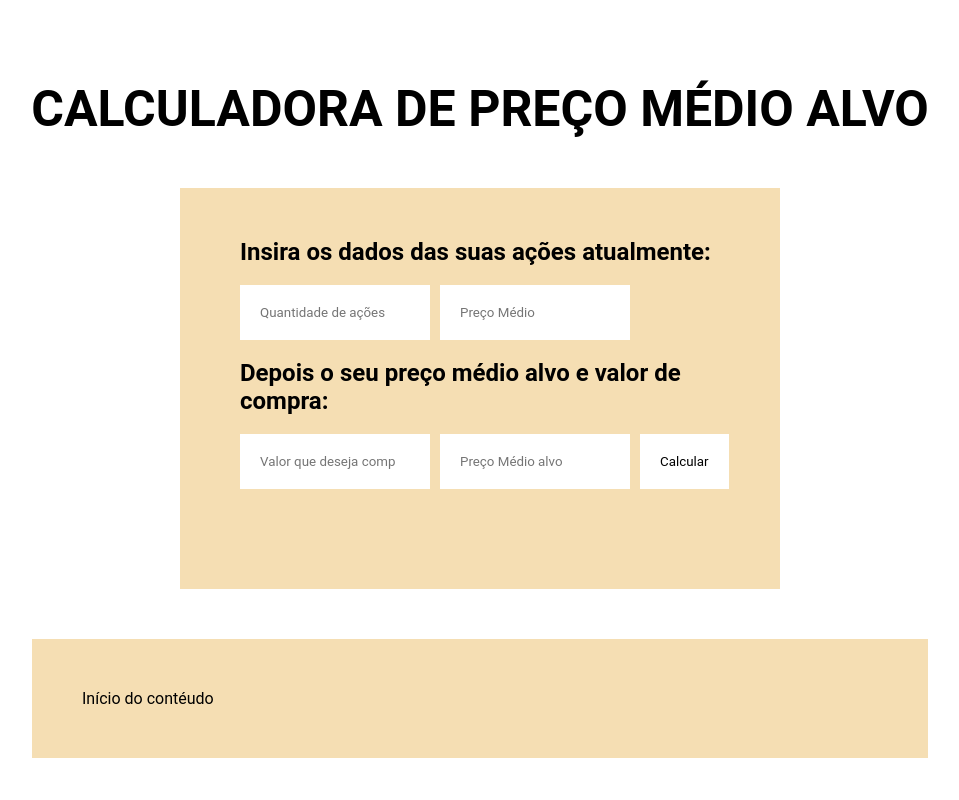
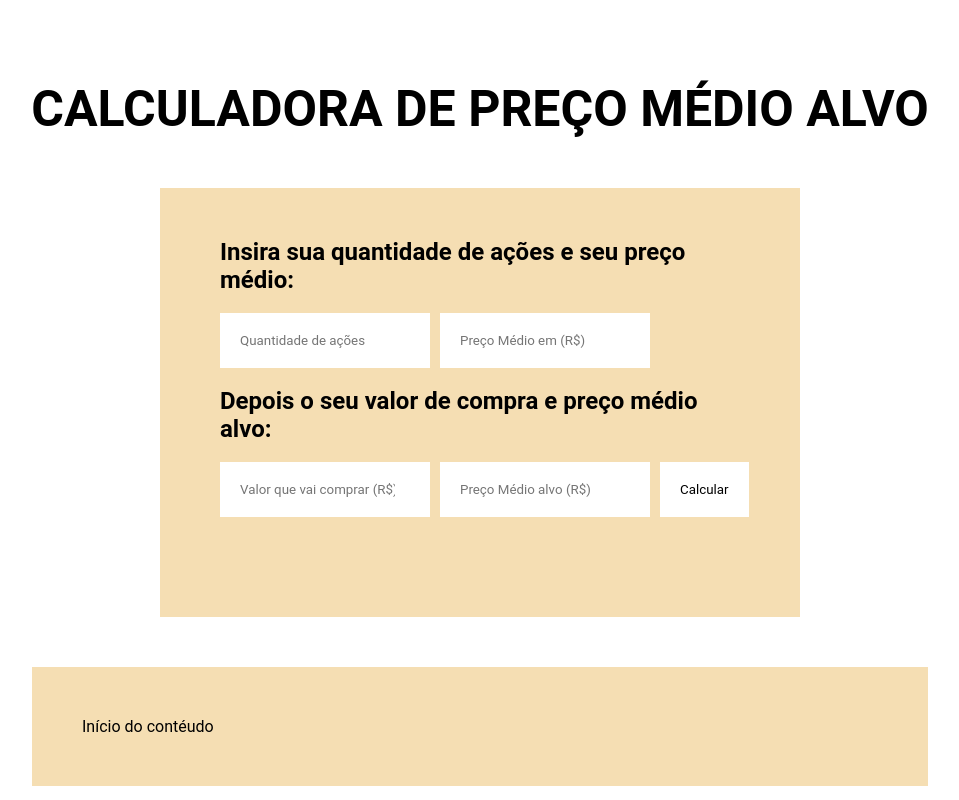
Before and after one commit to wesleyara/calculadora-de-pm-alvo-para-acoes, a React (Create React App) app: page / in a window 1280 px wide. Shown: the whole page, without its empty margins (160-1119 px from the left). Built offline with nearby package versions, Linux system fonts and the light colour scheme.

Commit message:
:wrench: Adicionando condições ao script

```diff
--- a/src/components/main/components-secondary/Calculadora.tsx
+++ b/src/components/main/components-secondary/Calculadora.tsx
@@ -6,34 +6,38 @@ export default function Calculadora() {
   return (
     <div className={style.containerCalc}>
       <div>
-        <h2>Insira os dados das suas ações atualmente:</h2>
+        <h2>Insira sua quantidade de ações e seu preço médio:</h2>
         <br />
         <input
+          min={0}
           type="number"
           className={style.values}
           placeholder="Quantidade de ações"
           id="valueQ"
         />
         <input
+          min={0}
           type="number"
           className={style.values}
-          placeholder="Preço Médio"
+          placeholder="Preço Médio em (R$)"
           id="valuePM"
         />
         <br />
         <br />
-        <h2>Depois o seu preço médio alvo e valor de compra:</h2>
+        <h2>Depois o seu valor de compra e preço médio alvo:</h2>
         <br />
         <input
+          min={0}
           type="number"
           className={style.values}
-          placeholder="Valor que deseja comprar"
+          placeholder="Valor que vai comprar (R$)"
           id="valueH"
         />
         <input
+          min={0}
           type="number"
           className={style.values}
-          placeholder="Preço Médio alvo"
+          placeholder="Preço Médio alvo (R$)"
           id="valueA"
         />
         <input
@@ -57,24 +61,30 @@ function calcular() {
   const valorH: any = document.getElementById("valueH");
   let q = 0;
 
+  resposta.innerHTML = "";
+
   const valueQ = Number(valorQ.value);
   const valuePM = Number(valorPM.value);
   const valueA = Number(valorA.value);
   const valueH = Number(valorH.value);
 
+  if (valueQ === 0 || valuePM === 0 || valueA === 0 || valueH === 0) {
+    alert("Insira os valores que faltam para realizar o cálculo");
+  } else if (valueA >= valuePM || valueH >= valuePM) {
+    alert(
+      "O preço médio alvo ou o valor de compra não podem ser maiores ou iguais ao seu preço médio atual.",
+    );
+  } else if (valueA <= valueH) {
+    alert(
+      "Não é possível calcular uma redução de preço médio alvo onde o valor de compra é maior que o alvo.",
+    );
+  } else {
     let desejado = (valueQ * valuePM + q * valueH) / (valueQ + q);
 
     while (desejado > valueA) {
       q++;
       desejado = (valueQ * valuePM + q * valueH) / (valueQ + q);
     }
-
-  console.log(`ValueQ = ${valueQ}`);
-  console.log(`ValuePM = ${valuePM}`);
-  console.log(`ValueA = ${valueA}`);
-  console.log(`ValueH = ${valueH}`);
-  console.log(`Q = ${q}`);
-  console.log(`Desejado = ${desejado}`);
 
     resposta.innerHTML = `
     <hr>
@@ -99,3 +109,4 @@ function calcular() {
     </p>
     `;
   }
+}
--- a/src/components/main/components-styles/Calculadora.module.css
+++ b/src/components/main/components-styles/Calculadora.module.css
@@ -1,5 +1,5 @@
 .containerCalc {
-    width: 500px;
+    width: 540px;
     margin: auto;
     margin-top: 50px;
     background-color: wheat;
@@ -15,7 +15,7 @@ h2 {
     border: none;
     background-color: white;
     margin-left: 10px;
-    width: 150px;
+    width: 170px;
 }
 
 .btn {
```
Lines whose indentation alone changed are shown as unchanged.
